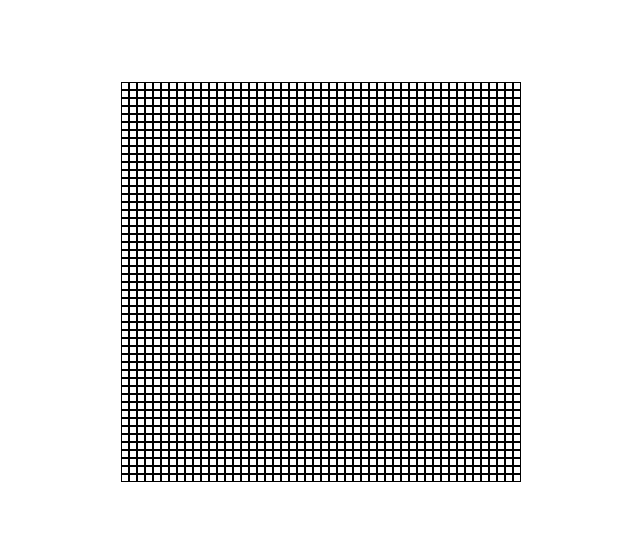
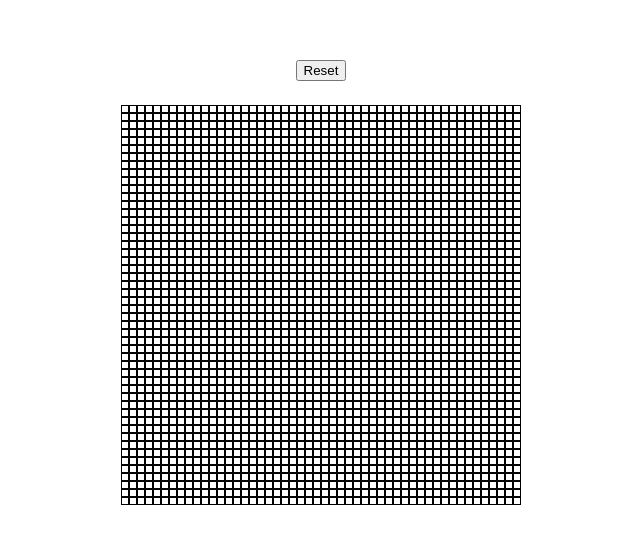
Before and after one commit to GoblinK1ng/etch-n-sketch, a plain HTML site: page index.html in a window 1280 px wide. Shown: the part 118-662 px from the top of the page, without its empty margins (319-959 px from the left). Drawn offline with Linux system fonts and the light colour scheme.

Commit message:
IMPL: added reset button, changed flexbox in body for visibility reason

```diff
--- a/index.html
+++ b/index.html
@@ -7,6 +7,8 @@
     <link rel="stylesheet" href="style.css">
 </head>
 <body>
+    <button>Reset</button>
+
     <div class="container">
 
 
--- a/style.css
+++ b/style.css
@@ -2,8 +2,10 @@ body{
     margin: 0;
     height: 100vh;
     display: flex;
+    flex-direction: column;
     justify-content: center;
     align-items: center;
+    gap: 24px;
 }
 
 .container{
```
